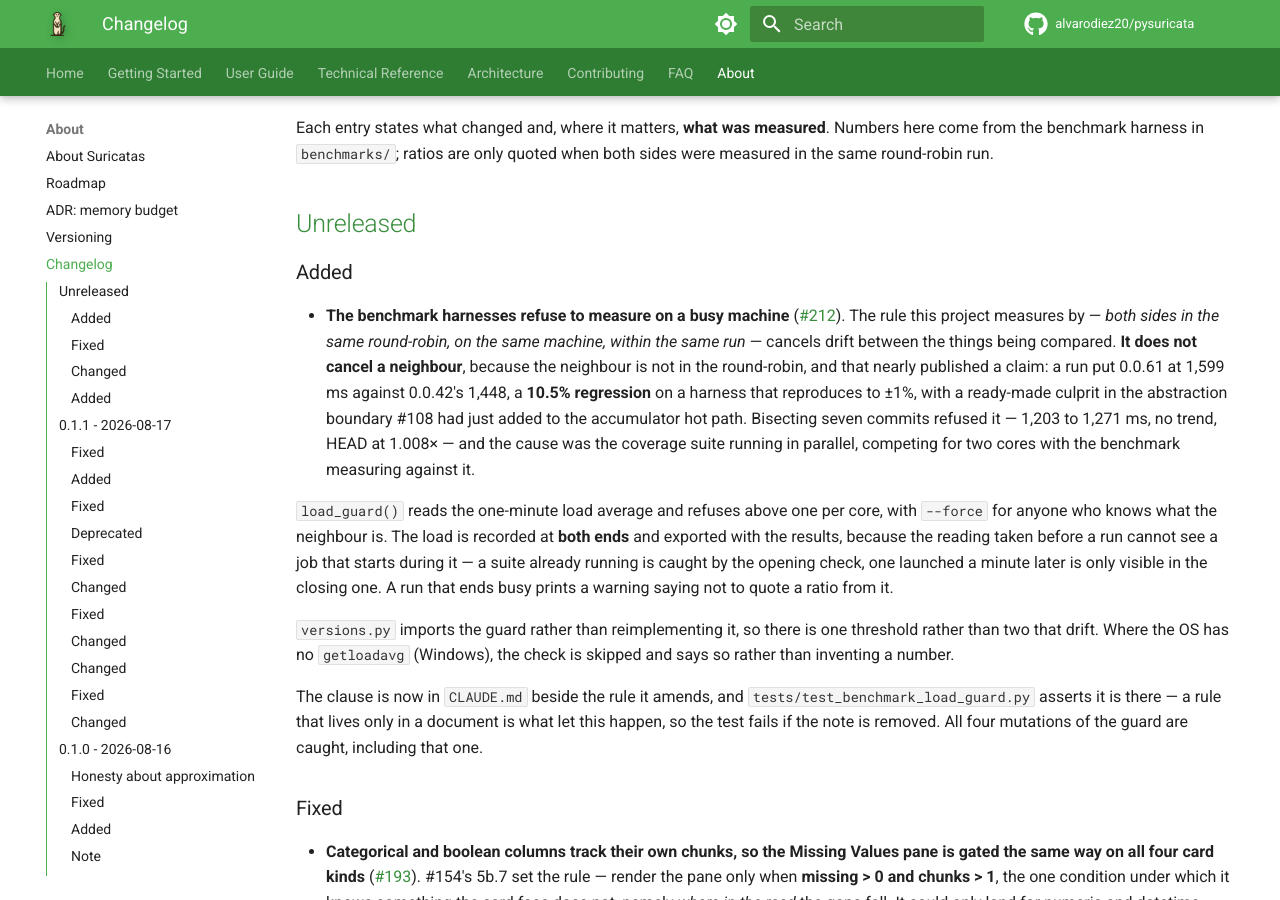
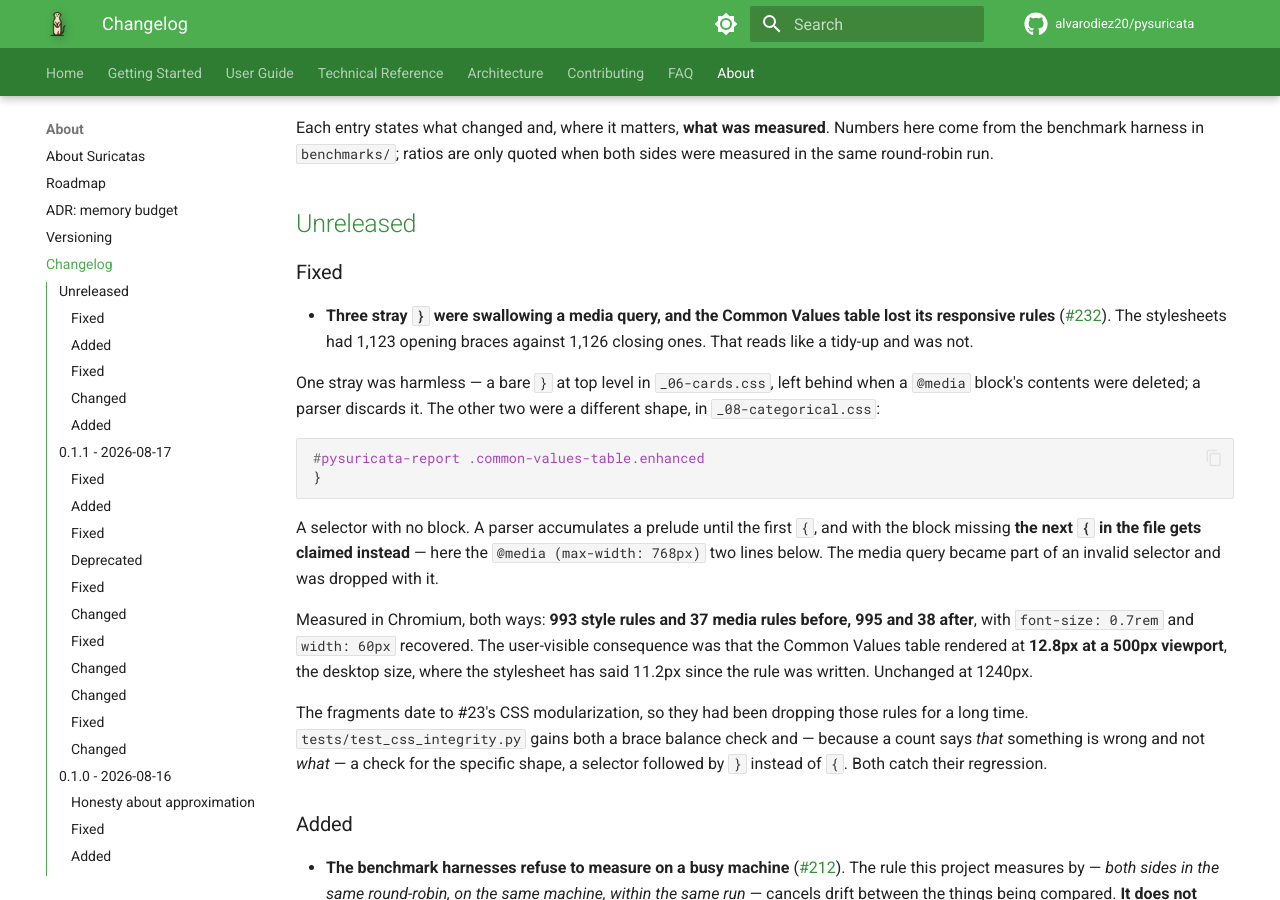
Before and after one commit to alvarodiez20/pysuricata, an MkDocs documentation site: the page built from docs/changelog.md, in a window 1280 px wide and 900 px high, scrolled down 234 px. Built offline with MkDocs 1.6.1 and Material for MkDocs 9.7.7, drawn with Linux system fonts in a browser that asks for light colours; comment, search, counter and statistics services are not loaded.

Commit message:
Recover the media query three stray braces were swallowing (#234)
The stylesheets had 1,123 opening braces against 1,126 closing ones. That
reads like a tidy-up and is not.

One stray was harmless -- a bare } at top level in _06-cards.css, left when
a @media block's contents were deleted, which a parser discards. The other
two in _08-categorical.css were a different shape:

    #pysuricata-report .common-values-table.enhanced
    }

A selector with no block. A parser accumulates a prelude until the first {,
and with the block missing the next { in the file gets claimed instead --
here the @media (max-width: 768px) two lines below. The media query became
part of an invalid selector and was dropped with it.

Measured in Chromium, both ways: 993 style rules and 37 media rules before,
995 and 38 after, with font-size: 0.7rem and width: 60px recovered. The
user-visible consequence was the Common Values table rendering at 12.8px at
a 500px viewport -- the desktop size -- where the stylesheet has said 11.2px
since the rule was written. Unchanged at 1240px.

Both strays sat at top level rather than inside a media query, which is what
bounds the damage to this one block.

The fragments date to #23's CSS modularization, so they had been dropping
those two rules for a long time.

test_css_integrity.py gains a brace balance check and, because a count says
that something is wrong rather than what, a check for the specific shape: a
selector followed by } instead of {. Both catch their regression.

Closes #232.

````diff
--- a/CHANGELOG.md
+++ b/CHANGELOG.md
@@ -13,6 +13,38 @@ Numbers here come from the benchmark harness in `benchmarks/`; ratios are only
 quoted when both sides were measured in the same round-robin run.
 
 ## [Unreleased]
+
+### Fixed
+
+- **Three stray `}` were swallowing a media query, and the Common Values table
+  lost its responsive rules** ([#232]). The stylesheets had 1,123 opening braces
+  against 1,126 closing ones. That reads like a tidy-up and was not.
+
+  One stray was harmless — a bare `}` at top level in `_06-cards.css`, left
+  behind when a `@media` block's contents were deleted; a parser discards it.
+  The other two were a different shape, in `_08-categorical.css`:
+
+  ```css
+  #pysuricata-report .common-values-table.enhanced
+  }
+  ```
+
+  A selector with no block. A parser accumulates a prelude until the first `{`,
+  and with the block missing **the next `{` in the file gets claimed instead** —
+  here the `@media (max-width: 768px)` two lines below. The media query became
+  part of an invalid selector and was dropped with it.
+
+  Measured in Chromium, both ways: **993 style rules and 37 media rules before,
+  995 and 38 after**, with `font-size: 0.7rem` and `width: 60px` recovered. The
+  user-visible consequence was that the Common Values table rendered at
+  **12.8px at a 500px viewport**, the desktop size, where the stylesheet has
+  said 11.2px since the rule was written. Unchanged at 1240px.
+
+  The fragments date to #23's CSS modularization, so they had been dropping
+  those rules for a long time. `tests/test_css_integrity.py` gains both a brace
+  balance check and — because a count says *that* something is wrong and not
+  *what* — a check for the specific shape, a selector followed by `}` instead of
+  `{`. Both catch their regression.
 
 ### Added
 
@@ -276,6 +308,7 @@ quoted when both sides were measured in the same round-robin run.
 [#206]: https://github.com/alvarodiez20/pysuricata/issues/206
 [#209]: https://github.com/alvarodiez20/pysuricata/issues/209
 [#212]: https://github.com/alvarodiez20/pysuricata/issues/212
+[#232]: https://github.com/alvarodiez20/pysuricata/issues/232
 
 ## [0.1.1] - 2026-08-17
 
````
Also changed, not shown: pysuricata/static/css/_06-cards.css (+0 -9 lines), pysuricata/static/css/_08-categorical.css (+0 -7 lines), 1 other file.
